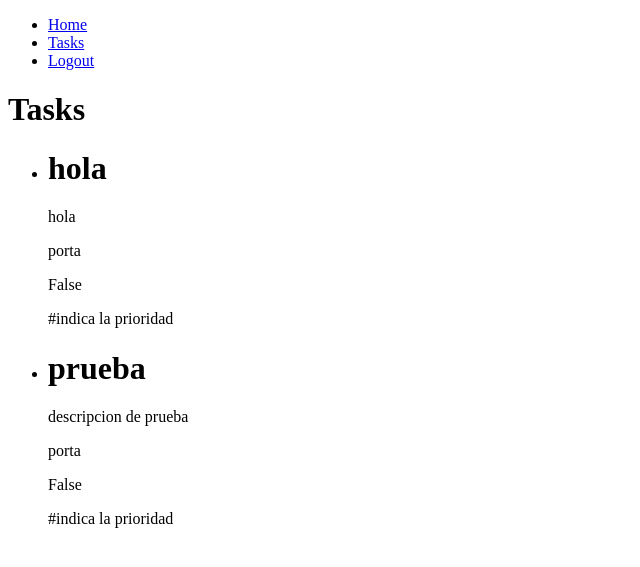
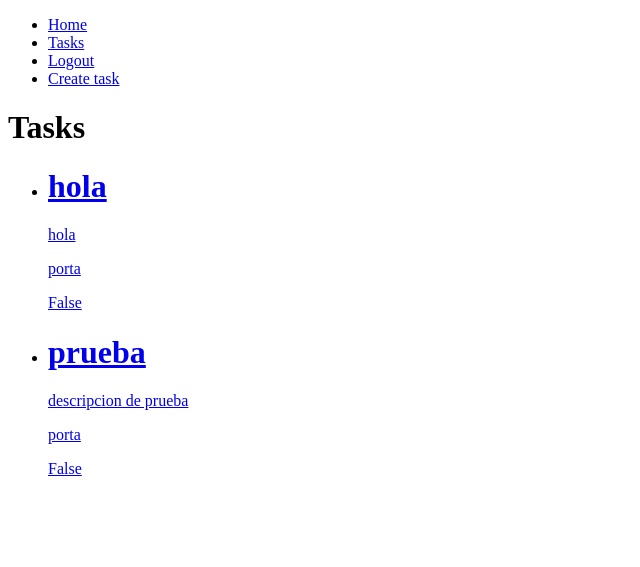
Before and after one commit to Juan4532/django-crud, a Django app: page /tasks/ in a window 1280 px wide. Shown: the top 567 px of the page, without its empty margins (0-640 px from the left). Run offline with Django 5.2, Linux system fonts and the light colour scheme; a user stored in the database is signed in; data comes from the database, SQL or seed files in the repository; both versions use the stored data as it was after the commit.

Commit message:
vista y actualizacion de tareas

```diff
--- a/djandocrud/urls.py
+++ b/djandocrud/urls.py
@@ -24,6 +24,8 @@ urlpatterns = [
     path('signup/',views.signup, name='signup'),
     path('tasks/',views.tasks, name='tasks'),
     path('create/task/',views.create_task, name = 'create_task'),
+    path('task/<int:task_id>/', views.task_detail, name = 'task_detail'),
     path('logout/',views.signout,name = 'logout'),
     path('signin/',views.signin, name = 'signin')
+
 ]
--- a/tasks/templates/base.html
+++ b/tasks/templates/base.html
@@ -20,6 +20,9 @@
       <li>
         <a href="/logout">Logout</a>
       </li>
+      <li>
+        <a href="/create/task/">Create task</a>
+      </li>
       {% else %}
       <li>
         <a href="/signup">Signup</a>
--- a/tasks/templates/tasks.html
+++ b/tasks/templates/tasks.html
@@ -5,11 +5,12 @@
 {% for task in tasks %}
 <ul>
     <li>
-        <h1>{{task.title}}</h1>
-        <p>{{task.description}}</p>
-        <p>{{task.user}}</p>
-        <p>{{task.important}}</p> #indica la prioridad
-
+        <a <a href="{% url 'task_detail' task.id %}">
+            <h1>{{task.title}}</h1>
+            <p>{{task.description}}</p>
+            <p>{{task.user}}</p>
+            <p>{{task.important}}</p>
+        </a>
     </li>
 </ul>
 {% endfor %}
--- a/tasks/views.py
+++ b/tasks/views.py
@@ -6,6 +6,8 @@ from django.contrib.auth import login, logout, authenticate
 from django.db import IntegrityError
 from .forms import TaskForm
 from .models import Tasks
+from django.shortcuts import get_object_or_404, render
+
 
 # Create your views here.
 
@@ -90,3 +92,18 @@ def create_task(request):
                 'form' : TaskForm,
                 'error' : 'Introduce datos válidos'
             })
+
+
+def task_detail(request, task_id):
+    if request.method == "GET":
+        task = get_object_or_404(Tasks ,pk=task_id, user=request.user)
+        form = TaskForm(instance = task)
+        return render (request, 'task_detail.html', {'task' : task, 'form' :form})
+    else:
+        try:
+            task = get_object_or_404(Tasks, pk=task_id, user=request.user)
+            form = TaskForm(request.POST, instance= task)
+            form.save()
+            return redirect('tasks')
+        except ValueError:
+            return render (request, 'task_detail.html', {'task' : task, 'form' :form, 'eror' : "Error al actulizar"})
```
Also changed, not shown: tasks/templates/task_detail.html (added, +20 -0 lines), db.sqlite3.
